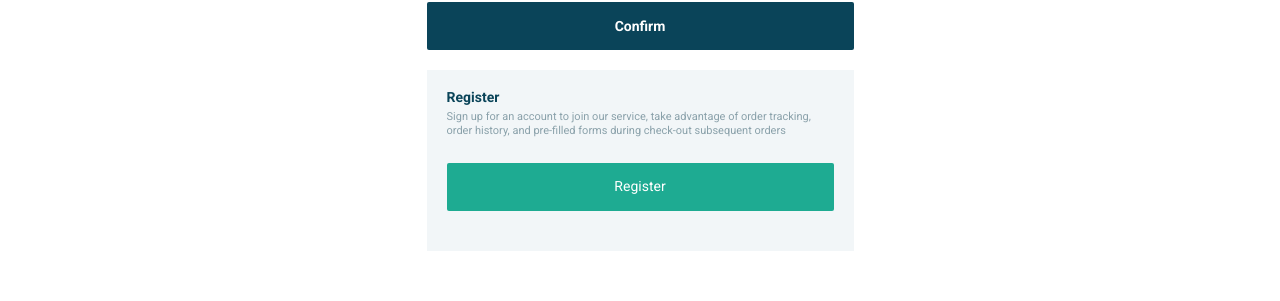
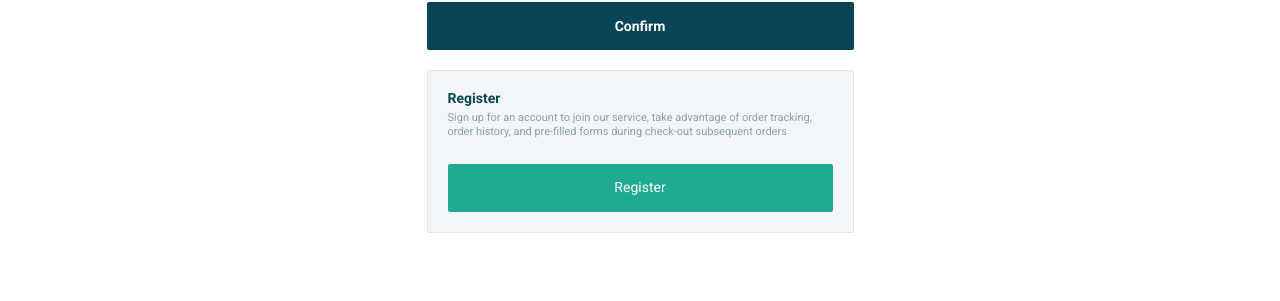
Before and after one commit to joseph-wee/repunch-web-public, a Next.js app: page /login in a window 1280 px wide. Shown: the part 347-648 px from the top of the page. Built offline with nearby package versions, Linux system fonts and the light colour scheme; no server answers.

Commit message:
design&feat: 마진값 제거, 체크박스 변경, 로그인 성공시 로그인상태유지

```diff
--- a/pages/login.tsx
+++ b/pages/login.tsx
@@ -40,6 +40,7 @@ const useLogin = () => {
       if (Boolean(res?.data)) {
         if (res?.data.status == 200) {
           alert("로그인 성공하였습니다.(임시 메세지)");
+          dispatch(login());
           sessionStorage.setItem("at", res.data.result.access_token);
           sessionStorage.setItem("rt", res.data.result.refresh_token);
           router.push("/");
@@ -248,7 +249,9 @@ const Label = styled.label<{ isChecked: boolean; img: string }>`
   height: 16px;
   box-sizing: border-box;
 
-  border: 1px solid #dee8ec;
+  border: ${(props) => {
+    return props.isChecked == true ? "none" : "1px solid #dee8ec;";
+  }};
   border-radius: 2.66667px;
 
   background-color: ${(props) => {
@@ -322,6 +325,8 @@ const RegisterContainer = styled.div`
   padding-right: 20px;
   padding-left: 20px;
   background-color: #f2f6f8;
+  border: 0.79402px solid #dee8ec;
+  border-radius: 2px;
 `;
 const RegisterTitle = styled.div`
   margin-bottom: 6px;
@@ -340,7 +345,6 @@ const Text = styled.div`
 
 const ButtonRegister = styled.button`
   display: flex;
-  margin-bottom: 20px;
   height: 48px;
   width: 100%;
   box-sizing: border-box;
```
